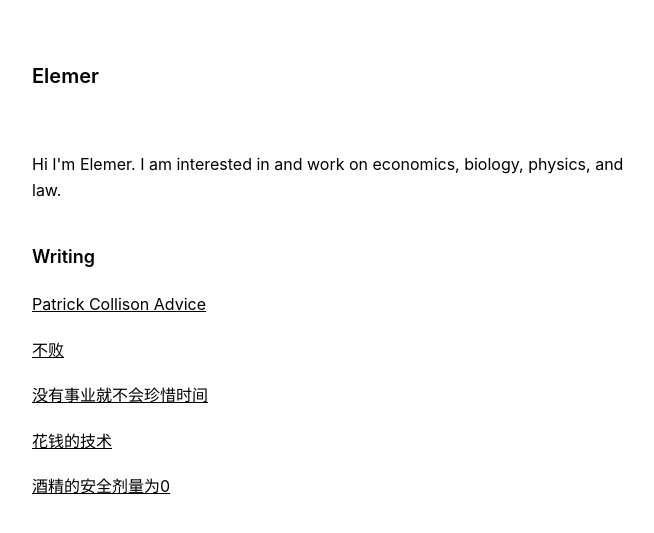
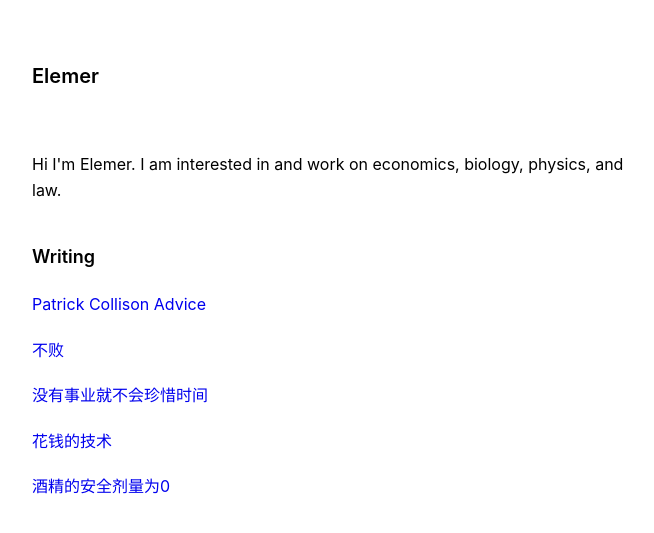
Before and after one commit to elemer1/elemer1.github.io, a Jekyll site: the page built from index.html, in a window 1280 px wide. Shown: the top 533 px of the page, without its empty margins (303-957 px from the left). Built offline with Jekyll 4.4.1, drawn with Linux system fonts in a browser that asks for light colours.

Commit message:
Style homepage post list with blue links and hover underline (#9)
Co-authored-by: Claude <noreply@anthropic.com>

```diff
--- a/_layouts/default.html
+++ b/_layouts/default.html
@@ -39,7 +39,8 @@
     main a{text-decoration:underline}
     .post-list{list-style:none;padding:0}
     .post-list li{margin:20px 0}
-    .post-list a{text-decoration:underline}
+    .post-list a{color:#0000ee;text-decoration:none}
+    .post-list a:hover{text-decoration:underline}
   </style>
 
   {% if page.math != false %}
```
